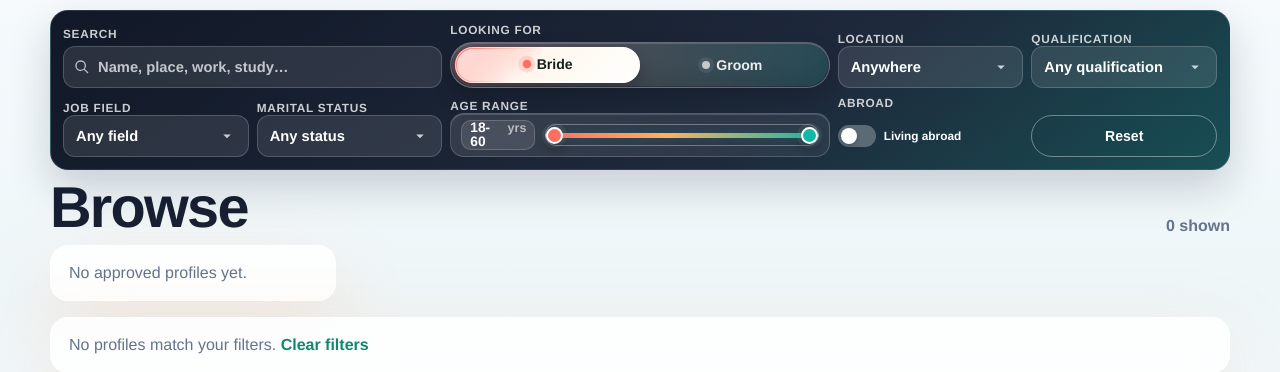
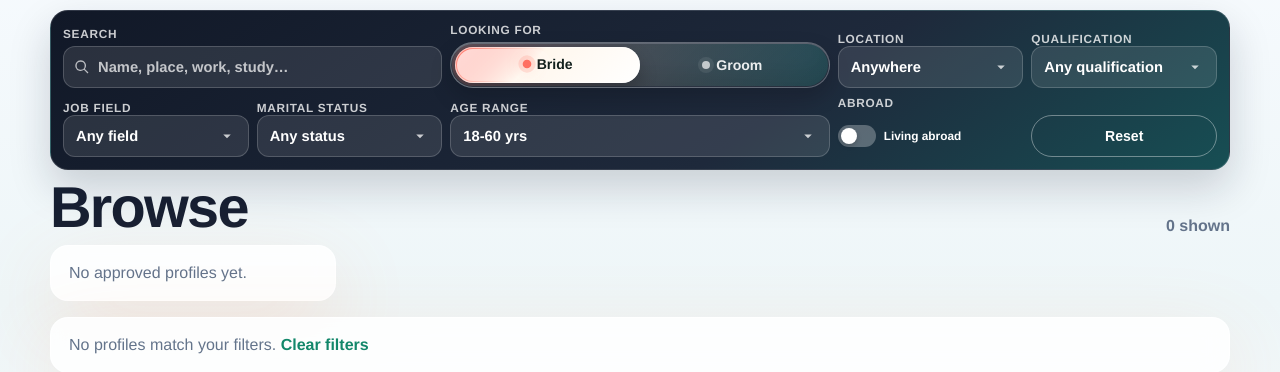
Before and after one commit to greenethirteen/halal-swipe, a FastAPI app: page /profiles in a window 1280 px wide. Shown: the part 120-492 px from the top of the page. Run offline with FastAPI, Linux system fonts and the light colour scheme; some libraries are stand-ins or nearby versions.

Commit message:
Move age range into popup selector

```diff
--- a/app/settings.py
+++ b/app/settings.py
@@ -28,7 +28,7 @@ class Settings(BaseSettings):
 
     @property
     def asset_version(self) -> str:
-        return f"{self.static_version}-20260718-08"
+        return f"{self.static_version}-20260718-09"
 
     @property
     def google_client_id_clean(self) -> str:
--- a/app/static/styles.css
+++ b/app/static/styles.css
@@ -482,7 +482,7 @@ label { display: grid; gap: 8px; font-weight: 750; color: var(--ink); }
 .browse-filters.is-morphing .bf-field,
 .browse-filters.is-morphing .bf-compact-logo,
 .browse-filters.is-morphing .bf-select-btn,
-.browse-filters.is-morphing .bf-age-range {
+.browse-filters.is-morphing .bf-age-btn {
   transition-duration: .34s;
   transition-timing-function: cubic-bezier(.2,.8,.2,1);
 }
@@ -589,43 +589,64 @@ label { display: grid; gap: 8px; font-weight: 750; color: var(--ink); }
 .browse-filters.is-compact .bf-reset-field .button { font-size: .82rem; }
 .bf-age { max-width: none; }
 .bf-age-range-field { grid-column: span 2; }
-.bf-age-range {
-  display: grid;
-  grid-template-columns: 74px 1fr;
-  column-gap: 10px;
-  row-gap: 0;
+.bf-age-btn {
+  position: relative;
+  display: flex;
   align-items: center;
-  min-height: 42px;
-  padding: 6px 10px;
+  justify-content: space-between;
+  gap: 8px;
+  width: 100%;
+  height: 42px;
+  padding: 0 12px;
   border: 1px solid rgba(255,255,255,.18);
-  border-radius: 14px;
-  background: linear-gradient(135deg, rgba(255,255,255,.12), rgba(255,255,255,.06));
-  box-shadow: inset 0 1px 0 rgba(255,255,255,.16);
-  transition: height .34s cubic-bezier(.2,.8,.2,1), min-height .34s cubic-bezier(.2,.8,.2,1), padding .34s cubic-bezier(.2,.8,.2,1), border-radius .34s cubic-bezier(.2,.8,.2,1);
+  border-radius: 12px;
+  background: rgba(255,255,255,.1);
+  color: #fff;
+  font: inherit;
+  font-size: .92rem;
+  font-weight: 800;
+  cursor: pointer;
+  transition: height .34s cubic-bezier(.2,.8,.2,1), min-height .34s cubic-bezier(.2,.8,.2,1), padding .34s cubic-bezier(.2,.8,.2,1), border-radius .34s cubic-bezier(.2,.8,.2,1), font-size .34s cubic-bezier(.2,.8,.2,1), background .24s ease;
 }
+.bf-age-btn svg { width: 18px; height: 18px; fill: currentColor; opacity: .75; flex: 0 0 auto; }
+.bf-age-btn-value { overflow: hidden; white-space: nowrap; text-overflow: ellipsis; min-width: 0; }
+.bf-age-popup {
+  position: absolute;
+  right: 0;
+  top: calc(100% + 8px);
+  z-index: 32;
+  display: none;
+  width: min(330px, calc(100vw - 28px));
+  padding: 14px;
+  border: 1px solid rgba(255,255,255,.18);
+  border-radius: 18px;
+  background: rgba(17,24,39,.98);
+  box-shadow: 0 22px 48px rgba(0,0,0,.34);
+}
+.bf-age-popup.open { display: grid; gap: 12px; }
+.bf-age-popup p { margin: -4px 0 0; color: rgba(255,255,255,.68); font-size: .82rem; font-weight: 700; letter-spacing: 0; text-transform: none; }
 .bf-age-readout {
   display: inline-flex;
   align-items: baseline;
   justify-content: center;
-  gap: 4px;
-  min-width: 0;
-  min-height: 28px;
-  padding: 0 8px;
-  border: 1px solid rgba(255,255,255,.18);
-  border-radius: 10px;
-  background: rgba(255,255,255,.1);
-  color: #fff;
-  font-size: .78rem;
+  gap: 5px;
+  justify-self: start;
+  min-height: 36px;
+  padding: 0 16px;
+  border-radius: 999px;
+  background: linear-gradient(135deg, #fff, #ecfdf5);
+  color: #13211e;
+  font-size: .9rem;
   line-height: 1;
   letter-spacing: 0;
   text-transform: none;
+  box-shadow: 0 10px 22px rgba(0,0,0,.22);
 }
-.browse-filters.is-compact .bf-age-readout { justify-content: center; }
-.bf-age-readout strong { font-size: .86rem; }
-.bf-age-readout span { color: rgba(255,255,255,.62); font-weight: 900; }
+.bf-age-readout strong { font-size: 1.12rem; }
+.bf-age-readout span { color: rgba(19,33,30,.62); font-weight: 900; }
 .bf-range-track {
   position: relative;
-  height: 22px;
+  height: 34px;
   display: flex;
   align-items: center;
 }
@@ -635,16 +656,16 @@ label { display: grid; gap: 8px; font-weight: 750; color: var(--ink); }
   position: absolute;
   left: 0;
   right: 0;
-  height: 5px;
+  height: 8px;
   border-radius: 999px;
 }
-.bf-range-track::before { background: rgba(255,255,255,.2); box-shadow: inset 0 1px 2px rgba(0,0,0,.16); }
-.bf-range-fill { background: linear-gradient(90deg, #ff6f61, #ffb15b 45%, #14b8a6); box-shadow: 0 0 10px rgba(20,184,166,.2); }
+.bf-range-track::before { background: rgba(255,255,255,.18); box-shadow: inset 0 1px 2px rgba(0,0,0,.2); }
+.bf-range-fill { background: linear-gradient(90deg, #ff6f61, #ffb15b 45%, #14b8a6); box-shadow: 0 0 16px rgba(20,184,166,.24); }
 .bf-range-track input[type="range"] {
   position: absolute;
   inset: 0;
   width: 100%;
-  height: 22px;
+  height: 34px;
   margin: 0;
   padding: 0;
   appearance: none;
@@ -656,39 +677,39 @@ label { display: grid; gap: 8px; font-weight: 750; color: var(--ink); }
 .bf-range-track input[type="range"]:focus-visible { outline: none; }
 .bf-range-track input[type="range"]::-webkit-slider-thumb {
   appearance: none;
-  width: 17px;
-  height: 17px;
-  border: 2px solid #fff;
+  width: 24px;
+  height: 24px;
+  border: 3px solid #fff;
   border-radius: 50%;
   background: #14b8a6;
-  box-shadow: 0 5px 11px rgba(0,0,0,.3), 0 0 0 4px rgba(255,255,255,.07);
+  box-shadow: 0 8px 18px rgba(0,0,0,.34), 0 0 0 5px rgba(255,255,255,.08);
   pointer-events: auto;
 }
 .bf-range-track input[type="range"]:first-of-type::-webkit-slider-thumb { background: #ff6f61; }
-.bf-range-track input[type="range"]:focus-visible::-webkit-slider-thumb { box-shadow: 0 5px 11px rgba(0,0,0,.3), 0 0 0 6px rgba(255,255,255,.18); }
+.bf-range-track input[type="range"]:focus-visible::-webkit-slider-thumb { box-shadow: 0 8px 18px rgba(0,0,0,.34), 0 0 0 7px rgba(255,255,255,.18); }
 .bf-range-track input[type="range"]::-moz-range-thumb {
-  width: 15px;
-  height: 15px;
-  border: 2px solid #fff;
+  width: 20px;
+  height: 20px;
+  border: 3px solid #fff;
   border-radius: 50%;
   background: #14b8a6;
-  box-shadow: 0 5px 11px rgba(0,0,0,.3), 0 0 0 4px rgba(255,255,255,.07);
+  box-shadow: 0 8px 18px rgba(0,0,0,.34), 0 0 0 5px rgba(255,255,255,.08);
   pointer-events: auto;
 }
 .bf-range-track input[type="range"]:first-of-type::-moz-range-thumb { background: #ff6f61; }
-.bf-range-track input[type="range"]:focus-visible::-moz-range-thumb { box-shadow: 0 5px 11px rgba(0,0,0,.3), 0 0 0 6px rgba(255,255,255,.18); }
-.browse-filters.is-compact .bf-age-range {
-  height: 30px;
-  min-height: 30px;
-  padding: 0 8px;
+.bf-range-track input[type="range"]:focus-visible::-moz-range-thumb { box-shadow: 0 8px 18px rgba(0,0,0,.34), 0 0 0 7px rgba(255,255,255,.18); }
+.bf-age-scale {
   display: flex;
-  align-items: center;
-  justify-content: center;
-  border-radius: 10px;
+  justify-content: space-between;
+  color: rgba(255,255,255,.58);
+  font-size: .72rem;
+  font-weight: 900;
+  line-height: 1;
+  letter-spacing: 0;
+  text-transform: none;
 }
-.browse-filters.is-compact .bf-age-readout { font-size: .68rem; }
-.browse-filters.is-compact .bf-age-readout strong { font-size: .76rem; }
-.browse-filters.is-compact .bf-range-track { display: none; }
+.browse-filters.is-compact .bf-age-btn { justify-content: center; height: 30px; min-height: 30px; border-radius: 10px; padding: 0 8px; font-size: .76rem; }
+.browse-filters.is-compact .bf-age-btn svg { position: absolute; right: 6px; width: 14px; height: 14px; }
 .bf-type-field { display: grid; grid-column: span 2; }
 .bf-profile-toggle {
   position: relative;
@@ -822,7 +843,8 @@ label { display: grid; gap: 8px; font-weight: 750; color: var(--ink); }
   .bf-search-field { grid-column: 1 / -1; }
   .bf-type-field { grid-column: span 1; }
   .bf-age-range-field { grid-column: span 1; }
-  .bf-age-range { grid-template-columns: 62px 1fr; min-height: 38px; padding: 6px 9px; column-gap: 8px; }
+  .bf-age-btn { height: 38px; min-height: 38px; padding: 0 10px; font-size: .8rem; }
+  .bf-age-popup { right: auto; left: 50%; transform: translateX(-50%); width: min(318px, calc(100vw - 28px)); padding: 13px; }
   .bf-age-readout { min-height: 26px; padding: 0 6px; }
   .bf-age-readout strong { font-size: .78rem; }
   .bf-range-track { height: 18px; }
--- a/app/templates/profiles.html
+++ b/app/templates/profiles.html
@@ -71,13 +71,19 @@
       <div class="bf-field bf-age-range-field"><span class="bf-label">Age range</span>
         <input id="fMin" type="hidden" value="18">
         <input id="fMax" type="hidden" value="60">
-        <div class="bf-age-range">
+        <button class="bf-age-btn" id="fAgeBtn" type="button" aria-haspopup="dialog" aria-expanded="false">
+          <span class="bf-age-btn-value" id="fAgeButtonText">18-60 yrs</span>
+          <svg viewBox="0 0 24 24" aria-hidden="true"><path d="m7 10 5 5 5-5H7Z"/></svg>
+        </button>
+        <div class="bf-age-popup" id="fAgePopup" role="dialog" aria-label="Age range">
           <div class="bf-age-readout"><strong id="fAgeText">18-60</strong><span>yrs</span></div>
+          <p>Choose the age range you want to browse.</p>
           <div class="bf-range-track">
             <span class="bf-range-fill" id="fAgeFill"></span>
             <input id="fMinRange" type="range" min="18" max="60" value="18" aria-label="Minimum age">
             <input id="fMaxRange" type="range" min="18" max="60" value="60" aria-label="Maximum age">
           </div>
+          <div class="bf-age-scale" aria-hidden="true"><span>18</span><span>60</span></div>
         </div>
       </div>
       <label class="bf-field bf-toggle-field"><span class="bf-label">Abroad</span>
@@ -124,7 +130,10 @@
   const fMinRange = document.getElementById('fMinRange');
   const fMaxRange = document.getElementById('fMaxRange');
   const fAgeText = document.getElementById('fAgeText');
+  const fAgeButtonText = document.getElementById('fAgeButtonText');
   const fAgeFill = document.getElementById('fAgeFill');
+  const fAgeBtn = document.getElementById('fAgeBtn');
+  const fAgePopup = document.getElementById('fAgePopup');
   const fAbroad = document.getElementById('fAbroad');
   const countEl = document.getElementById('browseCount');
   const emptyEl = document.getElementById('browseEmpty');
@@ -158,6 +167,7 @@
     fMin.value = String(min);
     fMax.value = String(max);
     if(fAgeText) fAgeText.textContent = `${min}-${max}`;
+    if(fAgeButtonText) fAgeButtonText.textContent = `${min}-${max} yrs`;
     if(fAgeFill){
       const low = ((min - 18) / 42) * 100;
       const high = ((max - 18) / 42) * 100;
@@ -181,6 +191,19 @@
       const btn = document.querySelector(`[data-select-target="${popup.dataset.for}"]`);
       if(btn) btn.setAttribute('aria-expanded', 'false');
     });
+  }
+
+  function closeAgePopup(){
+    if(!fAgePopup || !fAgeBtn) return;
+    fAgePopup.classList.remove('open');
+    fAgeBtn.setAttribute('aria-expanded', 'false');
+  }
+
+  function openAgePopup(){
+    if(!fAgePopup || !fAgeBtn) return;
+    closeSelectPopups();
+    fAgePopup.classList.add('open');
+    fAgeBtn.setAttribute('aria-expanded', 'true');
   }
 
   function buildSelectPopups(){
@@ -213,6 +236,7 @@
       syncSelectButton(select);
       btn.addEventListener('click', e => {
         e.stopPropagation();
+        closeAgePopup();
         const open = !popup.classList.contains('open');
         closeSelectPopups(open ? popup : null);
         popup.classList.toggle('open', open);
@@ -273,6 +297,12 @@
   [fMinRange, fMaxRange].forEach(el => el.addEventListener('input', () => syncAgeRange(el)));
   [fAbroad].forEach(el => el.addEventListener('change', apply));
   typeButtons.forEach(btn => btn.addEventListener('click', () => setType(btn.dataset.value)));
+  fAgeBtn.addEventListener('click', e => {
+    e.stopPropagation();
+    if(fAgePopup.classList.contains('open')) closeAgePopup();
+    else openAgePopup();
+  });
+  fAgePopup.addEventListener('click', e => e.stopPropagation());
   buildSelectPopups();
   syncAgeRange(null, false);
   setType(fType.value, false);
@@ -280,8 +310,8 @@
   syncCompactFilters();
   window.addEventListener('scroll', syncCompactFilters, {passive: true});
   window.addEventListener('resize', syncCompactFilters, {passive: true});
-  document.addEventListener('click', () => closeSelectPopups());
-  document.addEventListener('keydown', e => { if(e.key === 'Escape') closeSelectPopups(); });
+  document.addEventListener('click', () => { closeSelectPopups(); closeAgePopup(); });
+  document.addEventListener('keydown', e => { if(e.key === 'Escape'){ closeSelectPopups(); closeAgePopup(); } });
   document.getElementById('fReset').addEventListener('click', reset);
   document.getElementById('browseClear').addEventListener('click', e => { e.preventDefault(); reset(); });
 })();
```
